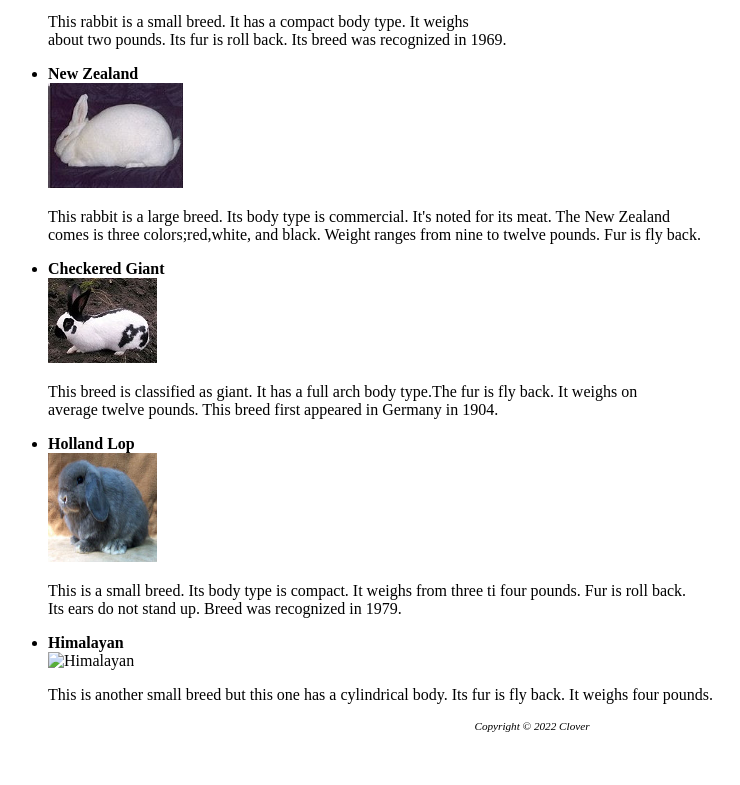
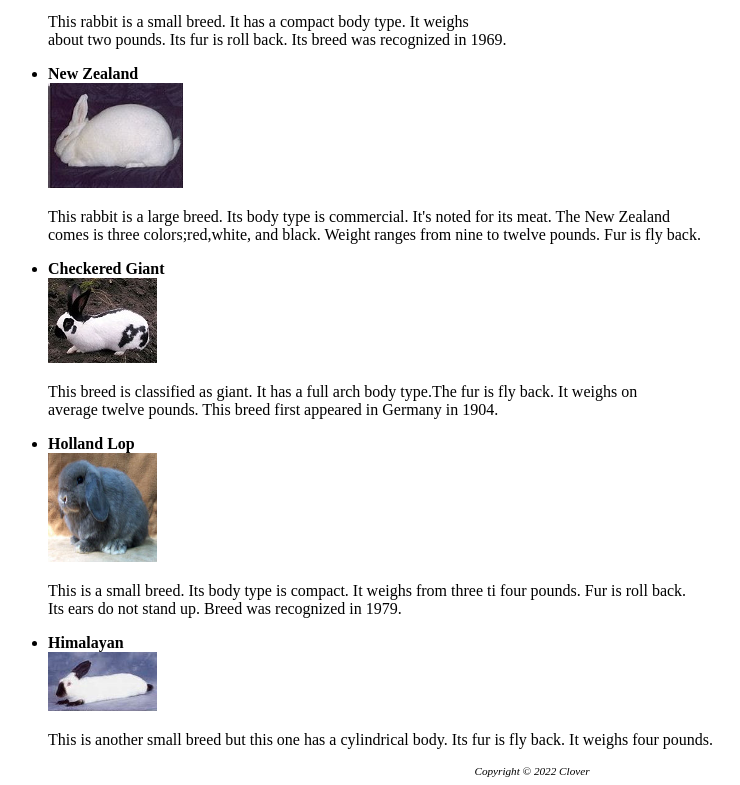
Before and after one commit to Clover69/Clover69.github.io, a plain HTML site: page mobile_breeds.html in a window 1280 px wide. Shown: the part 437-1222 px from the top of the page, without its empty margins (216-956 px from the left). Before the commit the page ends 1177 px from the top, so only its background shows below. Drawn offline with Linux system fonts and the light colour scheme.

Commit message:
corrected error

```diff
--- a/mobile_breeds.html
+++ b/mobile_breeds.html
@@ -112,7 +112,7 @@ footer {font-size: 70%;
   <li><strong> Himalayan</strong></li>
 
     <div>
-           <img  src="images/himalayanMirrorg.jpg" alt="Himalayan" height="59"
+           <img  src="images/himalayanMirror.jpg" alt="Himalayan" height="59"
             width="109">
       </div>
 
```
